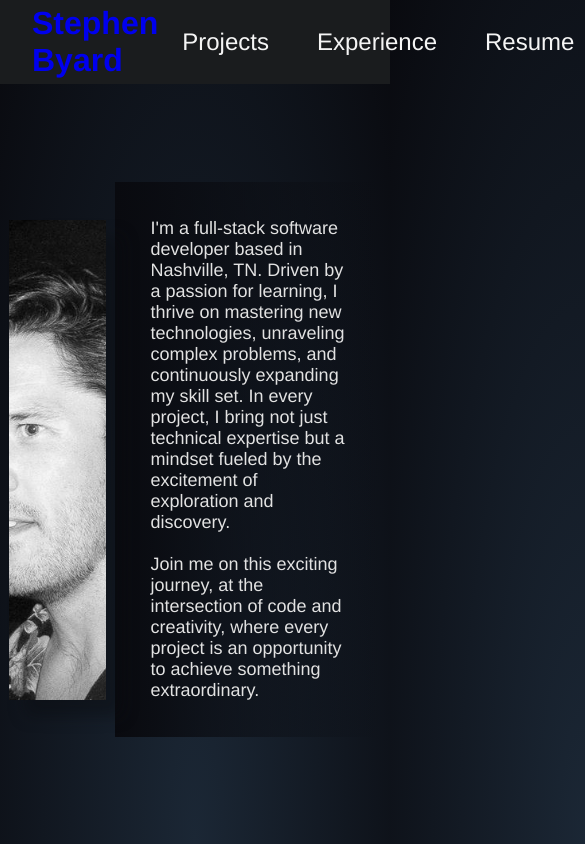
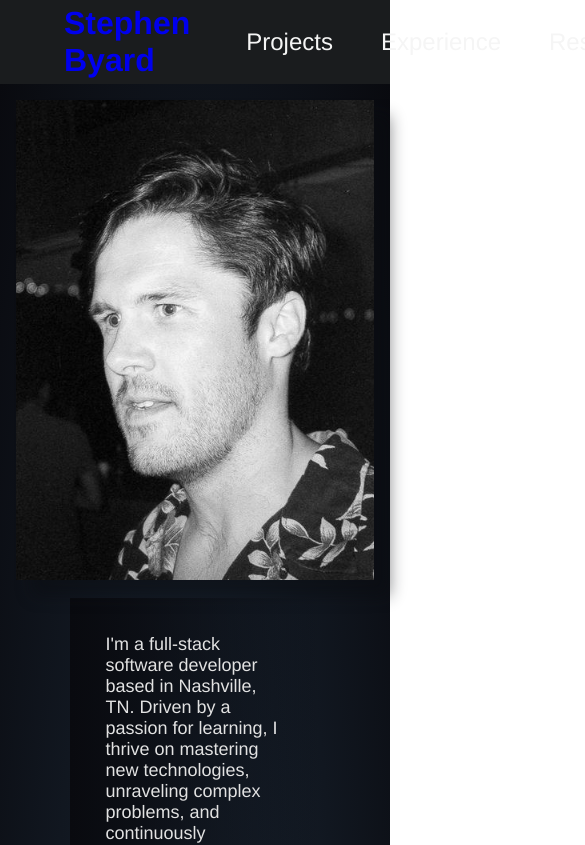
Before and after one commit to sbyardnss/sb-portfolio, a Vue app: page / in a window 390 px wide. Shown: the top 845 px of the page, 585 px wide, since content can reach past the window. Built offline with nearby package versions, Linux system fonts and the light colour scheme.

Commit message:
working on responsive layout styling

```diff
--- a/src/App.vue
+++ b/src/App.vue
@@ -40,10 +40,11 @@ export default defineComponent({
 
 #portfolio-container {
   height: 100vh;
-  width: 100vw;
 }
 #routerContainer {
-  height: 89%;
+  padding: 1em;
+  min-height: 88%;
+  background: radial-gradient(ellipse at bottom, #1b2735 0%, #090a0f 100%);
 }
 #navContainer {
   height: 10%;
--- a/src/components/Home.vue
+++ b/src/components/Home.vue
@@ -31,26 +31,21 @@ export default defineComponent({
 .homePageContainer {
   /* width: 100%; */
   /* height: 100%; */
-  height: 100%;
+  /* height: 100%; */
   display: flex;
   align-items: center;
-  /* background-color: black; */
-  /* background-image: url("../assets/stars.jpg"); */
-  /* background: linear-gradient(purple 0%, red 80%),
-    linear-gradient(to right, purple 0%, yellow 100%),
-    url("../assets/stars.jpg");
-  background-blend-mode: screen, difference, lighten;
-  background-size: cover; */
+
 }
 
 .aboutMe {
   display: flex;
+  flex-wrap: wrap;
   justify-content: space-evenly;
   align-items: center;
   width: 100%;
 }
 .sbImage {
-  width: 25%;
+  width: 25em;
   height: 30em;
   background-image: url("../assets/faceBio.jpeg");
   background-size: cover;
--- a/src/components/ProjectDetail.vue
+++ b/src/components/ProjectDetail.vue
@@ -1,6 +1,6 @@
 <template>
   <div :class="$style.projectDetailContainer">
-    <div class="page-header">
+    <div class="page-header" :class="$style.projectDetailHeader">
       <h1>{{ project?.name }}</h1>
       <router-link class="btn-primary" v-if="project" to="/projects" >back to all projects</router-link>
     </div>
@@ -37,6 +37,11 @@ export default defineComponent({
 </script>
 <style module>
 .projectDetailContainer {
-  border: 1px solid blue;
+  /* border: 1px solid blue; */
+}
+.projectDetailHeader {
+  /* width: 100%; */
+  display: flex;
+  justify-content: space-between;
 }
 </style>
--- a/src/components/Projects.vue
+++ b/src/components/Projects.vue
@@ -60,11 +60,14 @@ export default defineComponent({
 </script>
 <style module>
 .projectsContainer {
-  border: 1px solid blue;
+  /* border: 1px solid blue; */
+  /* height: 100%; */
+  /* margin: 1em; */
+}
+h1 {
   padding: 1em;
-  height: 100%;
+  margin: 0;
 }
-
 .projectList {
   display: flex;
   flex-direction: column;
--- a/src/styles/app-wide-styles.css
+++ b/src/styles/app-wide-styles.css
@@ -1,14 +1,11 @@
 body {
   margin: 0px;
-  /* background-color: #161e26; */
-  background: radial-gradient(ellipse at bottom, #1b2735 0%, #090a0f 100%);
+  width: 100vw;
 }
 
 
 .page-header {
-  width: 100%;
-  display: flex;
-  justify-content: space-between;
+  padding: 1em;
 }
 
 .light-text {
@@ -28,27 +25,23 @@ body {
 .flex-column {
   display: flex;
   flex-direction: column;
-  /* align-items: center; */
 }
 
 .btn-primary {
   color: #fff;
   background-color: #86a557;
-  /* border-color: #86a557; */
   text-decoration: none;
   text-align: center;
   padding: 1em;
   height: fit-content;
   width: fit-content;
   align-self: center;
-  /* border: 1px solid rgb(226, 226, 226); */
   border-radius: 8px;
 }
 
 .btn-radial {
   background: #551131;
   color: #fff;
-  /* border-color: #1b2735; */
   text-decoration: none;
   text-align: center;
   padding: 1em;
```
